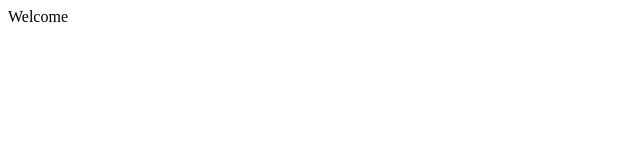
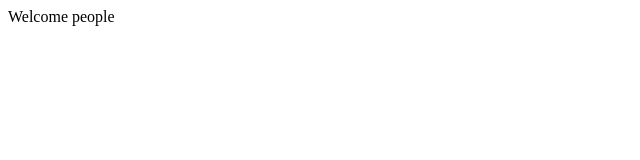
Before and after one commit to avisheka93/gitt, a plain HTML site: page index.html in a window 1280 px wide. Shown: the full height of the page, 0-640 px from the left. Drawn offline with Linux system fonts and the light colour scheme.

Commit message:
2nd commit

```diff
--- a/index.html
+++ b/index.html
@@ -1,6 +1,6 @@
 <html>
 	<h>
-	 Welcome
+	 Welcome people
 	 </h>
 
 </html>
```
